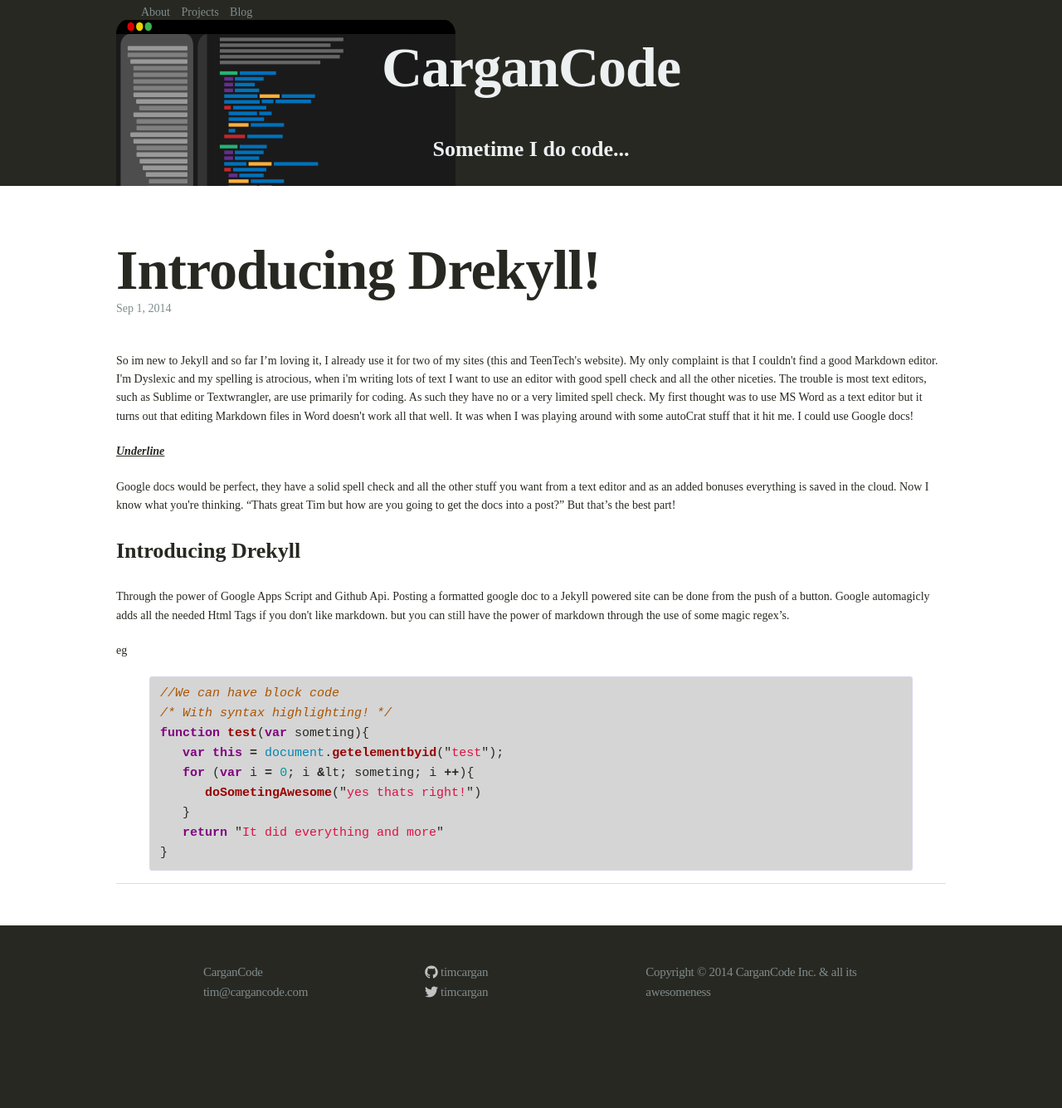
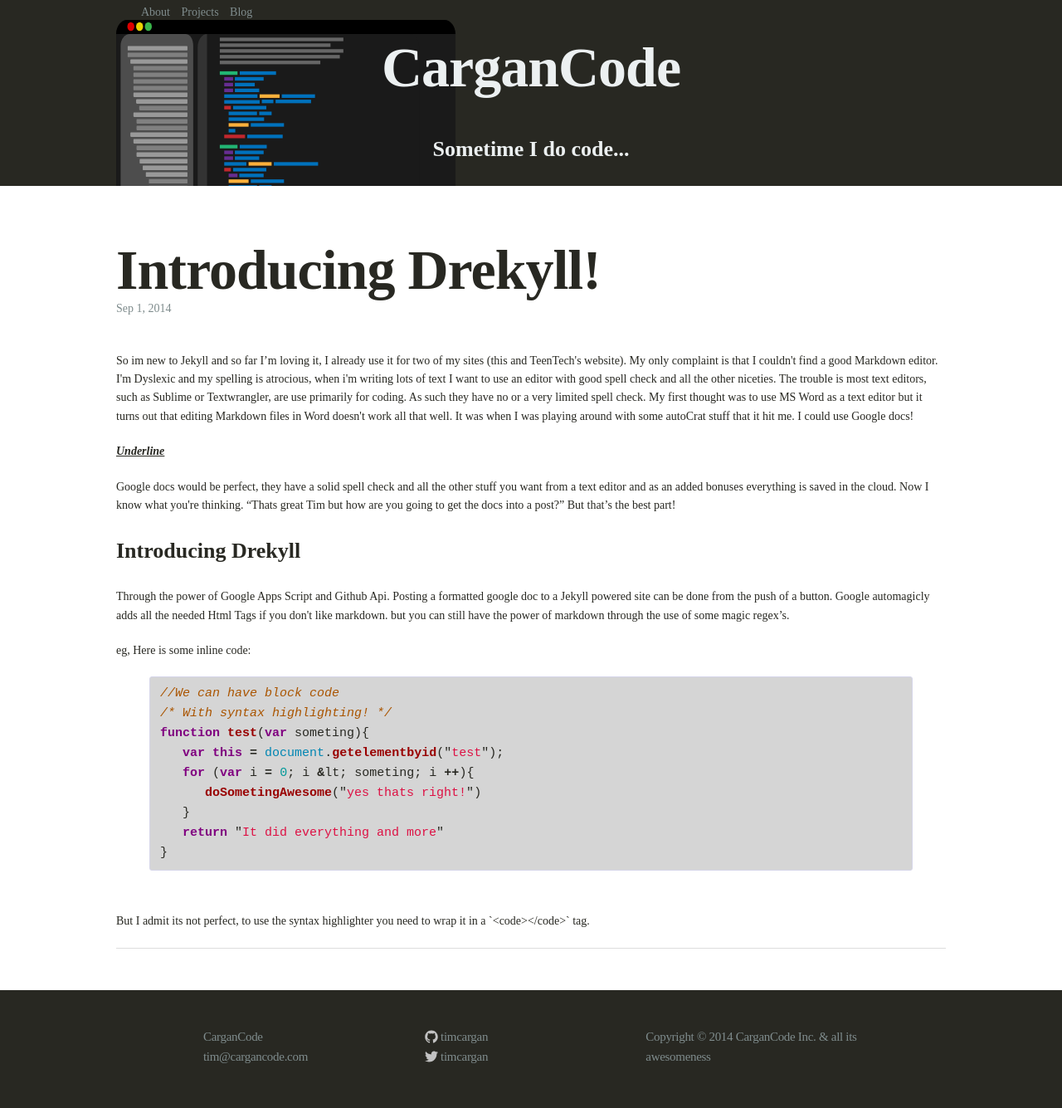
Before and after one commit to CarganCode/CarganCode.github.io, a Jekyll site: the page built from _posts/2014-9-1-Introducing_Drekyll!.md, in a window 1280 px wide. Shown: the whole page at 83% size. Built offline with Jekyll 4.4.1, drawn with Linux system fonts in a browser that asks for light colours; before the commit the page ends 1257 px from its top, so only the background shows below that.

Commit message:
Updating: Introducing Drekyll!

```diff
--- a/_posts/2014-9-1-Introducing_Drekyll!.md
+++ b/_posts/2014-9-1-Introducing_Drekyll!.md
@@ -3,7 +3,7 @@
 title: Introducing Drekyll!
 date: 2014-09-01T14:51:11.002Z
 ---
-<body class="c4">
+<body class="c2">
 	<p>
 		<span>So im new to Jekyll and so far I’m loving it, I already use it for two of my sites (this and TeenTech's website). My only complaint is that I couldn't find a good Markdown editor. I'm Dyslexic and my spelling is atrocious, when i'm writing lots of text I want to use an editor with good spell check and all the other niceties. The trouble is most text editors, such as Sublime or Textwrangler, are use primarily for coding. As such they have no or a very limited spell check. My first thought was to use MS Word as a text editor but it turns out that editing Markdown files in Word doesn't work all that well. It was when I was playing around with some autoCrat stuff that it hit me. I could use Google docs!</span>
 	</p>
@@ -21,7 +21,7 @@
 		<span>Through the power of Google Apps Script and Github Api. Posting a formatted google doc to a Jekyll powered site can be done from the push of a button. Google automagicly adds all the needed Html Tags if you don't like markdown. but you can still have the power of markdown through the use of some magic regex’s.</span>
 	</p>
 	<p>
-		<span>eg</span>
+		<span>eg, Here is some inline code:</span>
 	</p>
 
 {% highlight javascript linnos %}
@@ -36,4 +36,10 @@
 }
 {% endhighlight %}
 
+	<p style="height:11pt;">
+		<span />
+	</p>
+	<p>
+		<span>But I admit its not perfect, to use the syntax highlighter you need to wrap it in a `&lt;code&gt;&lt;/code&gt;` tag.</span>
+	</p>
 </body>
```
